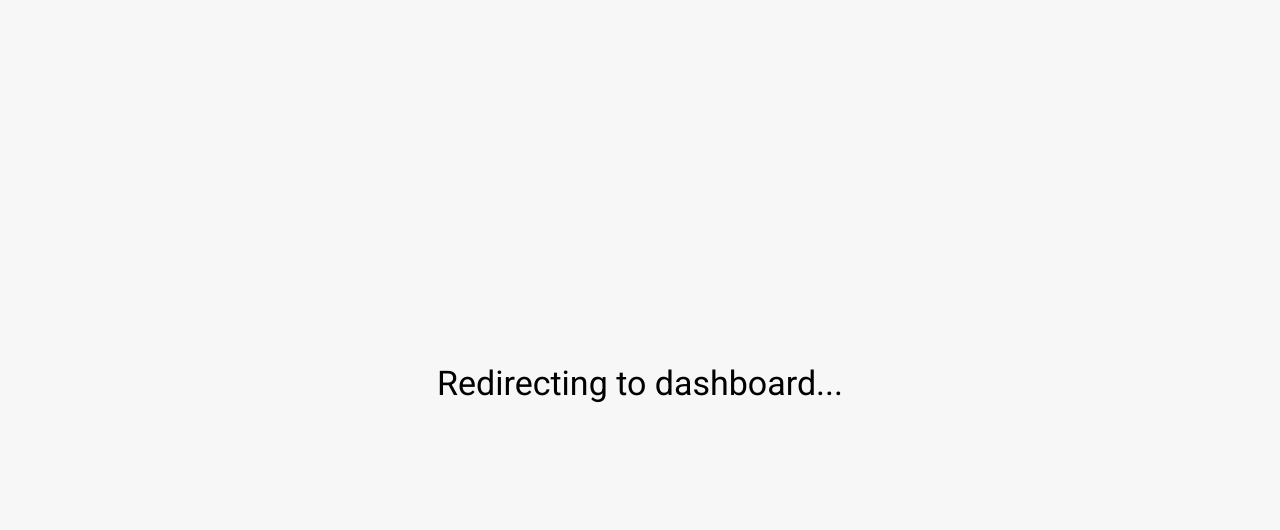
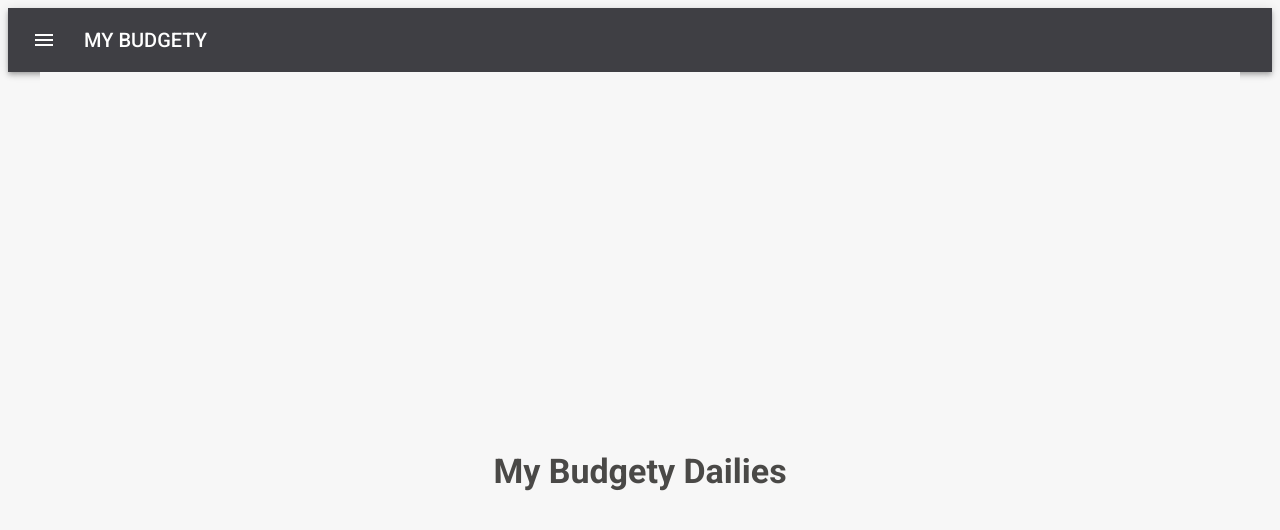
Before and after one commit to wizgurl101/my-budgety-admin-web-app, a Next.js app: page / in a window 1280 px wide. Before the commit this address had no page. Shown: the top 530 px of the page. Built offline with nearby package versions, Linux system fonts and the light colour scheme; what @mui/material-nextjs would draw is missing.

Commit message:
add daily title

```diff
--- a/src/app/page.tsx
+++ b/src/app/page.tsx
@@ -1,16 +1,11 @@
 'use client';
-
-import { useRouter } from 'next/navigation';
-import { useEffect } from 'react';
-import { Button, TextField, Container, Typography } from '@mui/material';
+import NavBar from '@/components/Navbar/page';
+import { Button, TextField, Container, Typography, Box } from '@mui/material';
 
 export default function Home() {
-  const router = useRouter();
-
-  useEffect(() => {
-    router.push('/dashboard');
-  }, [router]);
   return (
+    <Box sx={{ width: '100%' }}>
+      <NavBar />
       <Container
         sx={{
           display: 'flex',
@@ -22,15 +17,10 @@ export default function Home() {
           gap: 2,
         }}
       >
-      <Typography
-        variant="h4"
-        sx={{
-          color: 'black',
-          mb: 6,
-        }}
-      >
-        Redirecting to dashboard...
+        <Typography variant="h4" sx={{ fontWeight: 'bold' }}>
+          My Budgety Dailies
         </Typography>
       </Container>
+    </Box>
   );
 }
```
Lines whose indentation alone changed are shown as unchanged.
